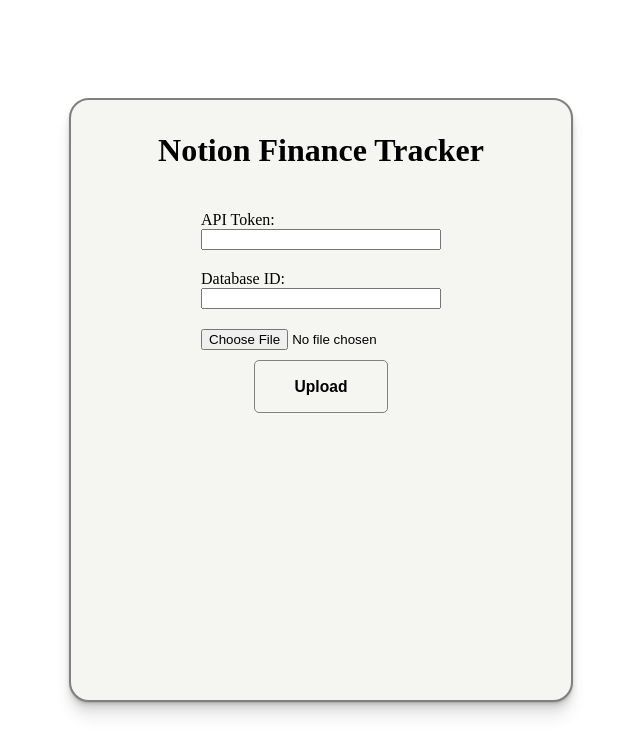
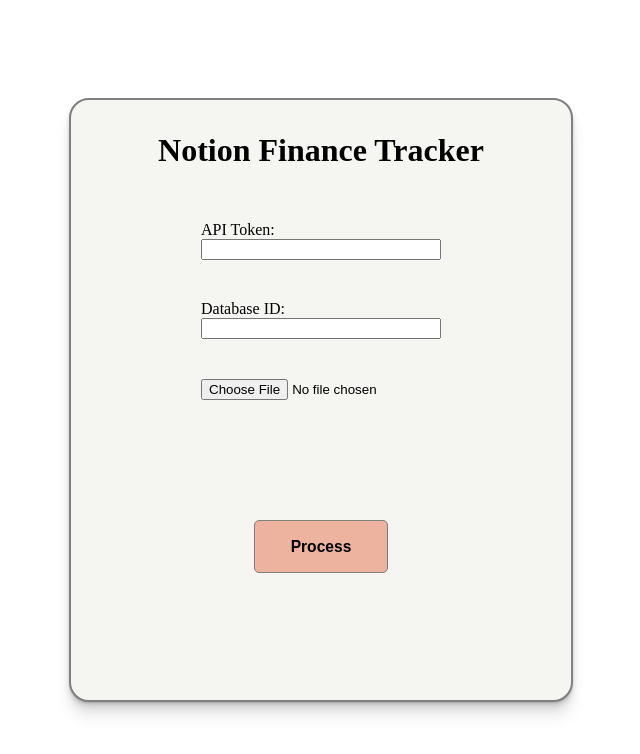
Before and after one commit to vtruo009/Parsley, a React (Vite) app in the folder notion-finance-tracker/: page / in a window 1280 px wide. Shown: the top 754 px of the page, without its empty margins (319-959 px from the left). Built offline with nearby package versions, Linux system fonts and the light colour scheme.

Commit message:
add styling

```diff
--- a/notion-finance-tracker/src/components/UploadButton.tsx
+++ b/notion-finance-tracker/src/components/Button.tsx
@@ -5,10 +5,13 @@
     background: none;
     border: 1px solid gray;
     border-radius: 5px;
+    cursor: pointer;
+    background-color: #EEB39E;
+    margin-top: 100px;
 `;
 
 function ButtonClicked() {
-    fetch('http://localhost:3000/',
+    fetch('http://localhost:3000/test',
         {
             method: 'GET',
             mode: 'no-cors',
@@ -20,12 +23,12 @@
         .then(() => console.log('Button is clicked!'));
 }
 
-function UploadButton() {
+function Button() {
     return (
         <StyledButton onClick={ButtonClicked}>
-            <h3>Upload</h3>
+            <h3>Process</h3>
         </StyledButton>
     )
 }
 
-export default UploadButton;
+export default Button;
--- a/notion-finance-tracker/src/components/InfoCard.tsx
+++ b/notion-finance-tracker/src/components/InfoCard.tsx
@@ -1,6 +1,6 @@
 import styled from "styled-components";
 import InputField from "./InputField";
-import UploadButton from "./UploadButton";
+import Button from "./Button";
 
 const StyledDiv = styled.div`
     width: 500px;
@@ -38,7 +38,7 @@
                 <InputField label='API Token: ' type='password' name='apiToken' id='api-token' />
                 <InputField label='Database ID:' type='text' name='databaseID' id='database-id' />
                 <InputField type='file' name='csvFile' id='csv-file' />
-                <UploadButton />
+                <Button />
             </StyledForm>
         </StyledDiv>
     )
--- a/notion-finance-tracker/src/components/InputField.tsx
+++ b/notion-finance-tracker/src/components/InputField.tsx
@@ -10,7 +10,7 @@
 const StyledInputField = styled.div`
     display: flex;
     flex-direction: column;
-    padding: 10px;
+    padding: 20px;
     width: 50%;
 `;
 
```
